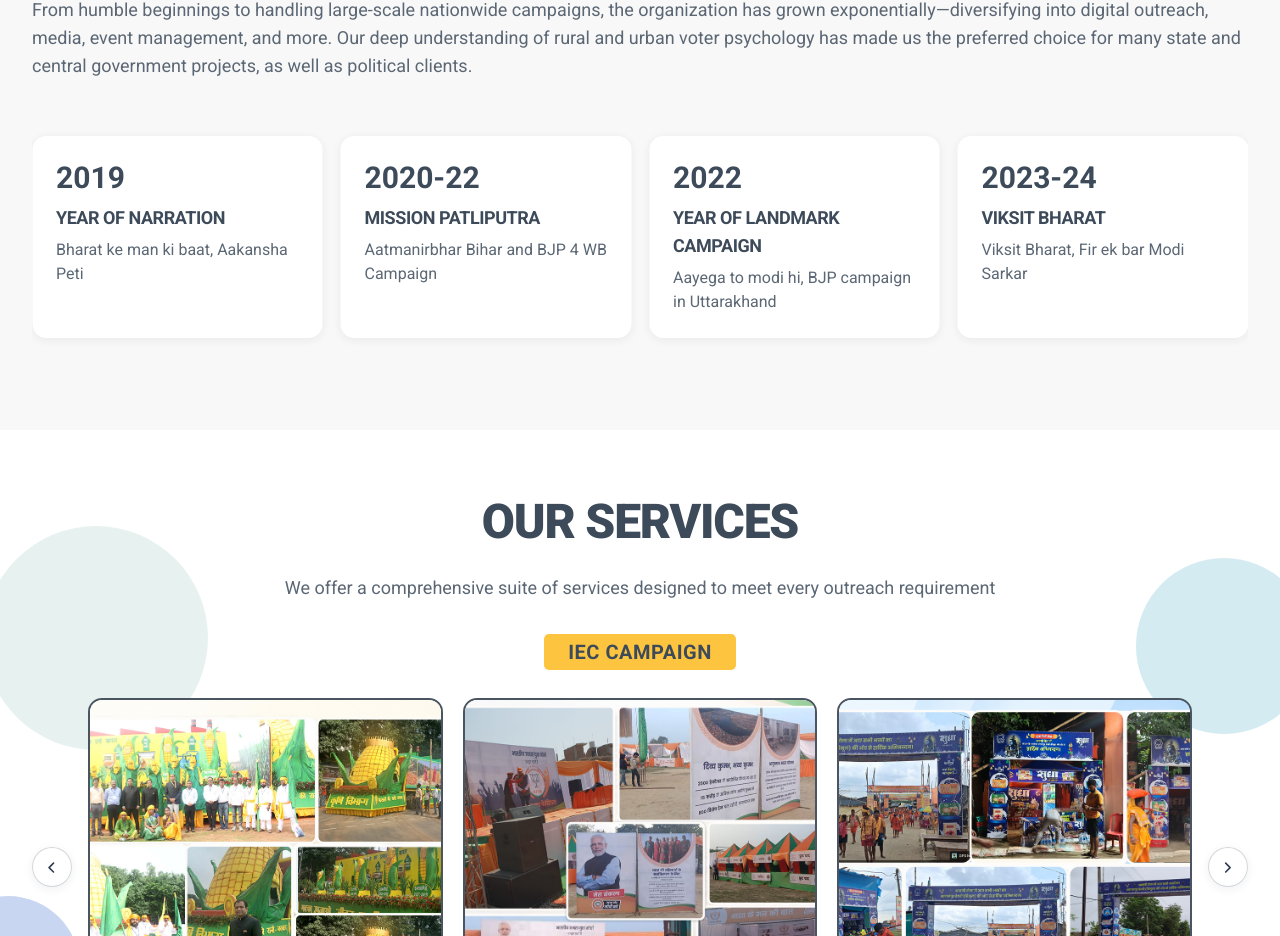
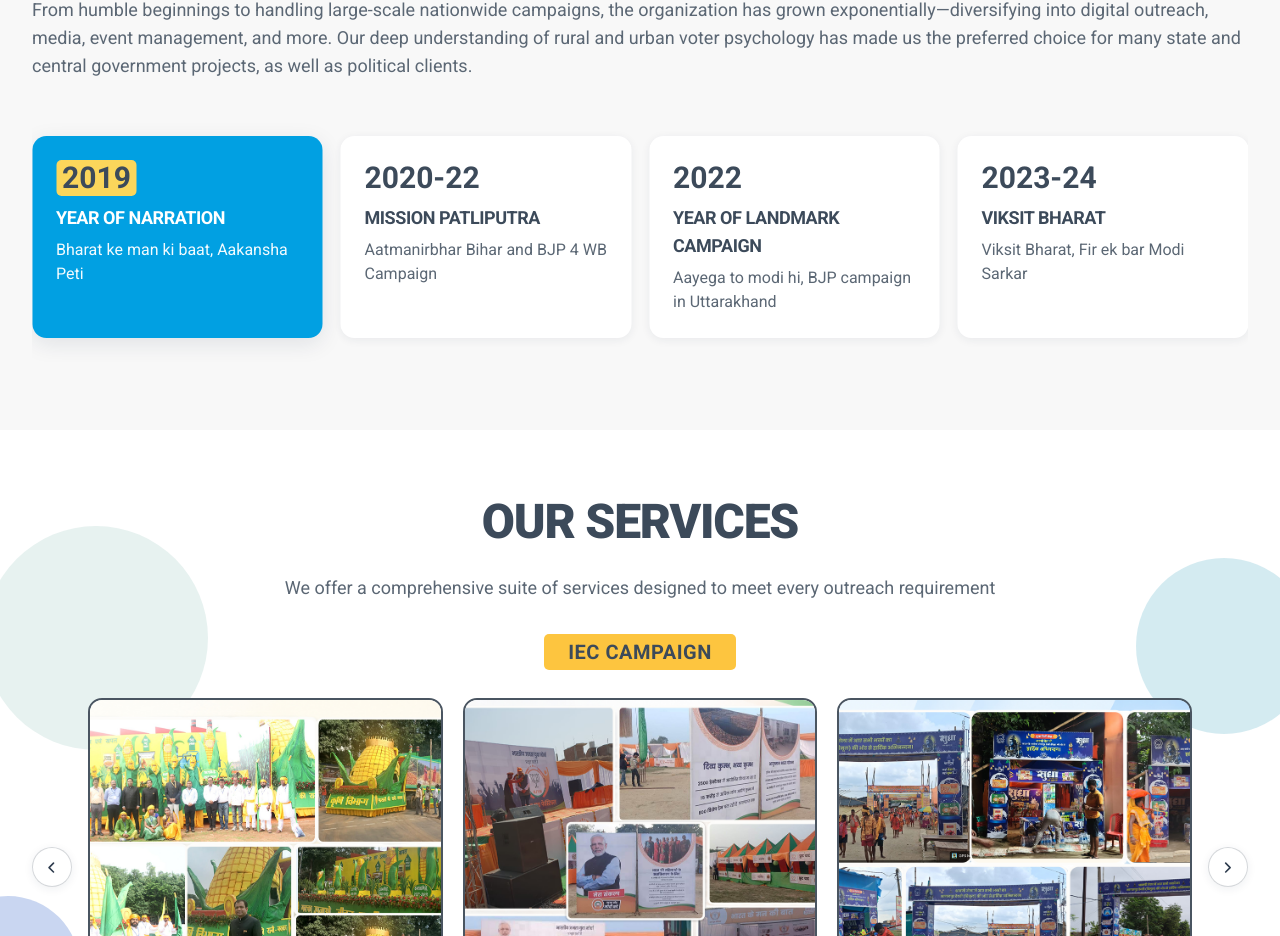
Before and after one commit to MehraHemant/pvo, a React (Vite) app: page / in a window 1280 px wide. Shown: the part 1673-2609 px from the top of the page. Built offline with nearby package versions, Linux system fonts and the light colour scheme.

Commit message:
fix: journey carousel highlight with loop
Drive active card styling from Swiper's slide-active class so loop clones highlight correctly without React index sync.

```diff
--- a/src/components/Journey.jsx
+++ b/src/components/Journey.jsx
@@ -68,32 +68,24 @@
   1024: { slidesPerView: 4, slidesPerGroup: 1, spaceBetween: 18 },
 }
 
-function JourneyCard({ card, isActive }) {
-  const cardBg = isActive ? 'bg-pvo-blue text-white shadow-pvo-md' : 'bg-white shadow-pvo-sm'
-  const yearClass = isActive
-    ? 'mb-2 inline-block rounded-pill bg-pvo-yellow-pill px-1.5 text-journey-year leading-tight text-pvo-slate'
-    : 'mb-2 inline-block text-journey-year leading-tight text-pvo-slate'
-  const titleClass = isActive
-    ? 'mb-1.5 text-journey-kicker uppercase text-white'
-    : 'mb-1.5 text-journey-kicker uppercase text-pvo-slate'
-  const descClass = isActive
-    ? 'text-journey-body leading-normal text-white/95'
-    : 'text-journey-body leading-normal text-pvo-text-light'
-
+function JourneyCard({ card }) {
   return (
-    <article
-      className={`h-full rounded-photo p-4 transition duration-300 hover:-translate-y-1 hover:shadow-pvo-md md:rounded-card-md md:p-5 xl:rounded-card xl:p-6 ${cardBg}`}
-    >
-      <span className={yearClass}>{card.year}</span>
-      <h3 className={titleClass}>{card.title}</h3>
-      <p className={descClass}>{card.description}</p>
+    <article className="journey-card h-full rounded-photo bg-white p-4 shadow-pvo-sm transition duration-300 hover:-translate-y-1 hover:shadow-pvo-md md:rounded-card-md md:p-5 xl:rounded-card xl:p-6">
+      <span className="journey-card__year mb-2 inline-block text-journey-year leading-tight text-pvo-slate">
+        {card.year}
+      </span>
+      <h3 className="journey-card__title mb-1.5 text-journey-kicker uppercase text-pvo-slate">
+        {card.title}
+      </h3>
+      <p className="journey-card__desc text-journey-body leading-normal text-pvo-text-light">
+        {card.description}
+      </p>
     </article>
   )
 }
 
 export default function Journey() {
   const swiperRef = useRef(null)
-  const [activeIndex, setActiveIndex] = useState(0)
   const [reduceMotion, setReduceMotion] = useState(
     () => window.matchMedia('(prefers-reduced-motion: reduce)').matches
   )
@@ -104,10 +96,6 @@
     mq.addEventListener('change', onChange)
     return () => mq.removeEventListener('change', onChange)
   }, [])
-
-  const syncActiveIndex = (swiper) => {
-    setActiveIndex(swiper.realIndex)
-  }
 
   return (
     <section
@@ -152,8 +140,7 @@
                     pauseOnMouseEnter: true,
                   }
             }
-            onSwiper={bindSwiperLoopFix(swiperRef, syncActiveIndex)}
-            onSlideChange={syncActiveIndex}
+            onSwiper={bindSwiperLoopFix(swiperRef)}
             onBreakpoint={fixSwiperLoop}
             onResize={fixSwiperLoop}
             onSlideChangeTransitionEnd={fixSwiperLoop}
@@ -163,7 +150,7 @@
           >
             {JOURNEY_SLIDES.map((card, index) => (
               <SwiperSlide key={`${card.year}-${index}`} className="!h-auto py-6">
-                <JourneyCard card={card} isActive={activeIndex === index} />
+                <JourneyCard card={card} />
               </SwiperSlide>
             ))}
           </Swiper>
--- a/src/styles.css
+++ b/src/styles.css
@@ -290,6 +290,20 @@
     }
   }
 
+  /* Active card: Swiper marks the leftmost visible slide (incl. loop clones). */
+  .journey-swiper .swiper-slide-active .journey-card {
+    @apply bg-pvo-blue text-white shadow-pvo-md;
+  }
+  .journey-swiper .swiper-slide-active .journey-card__year {
+    @apply rounded-pill bg-pvo-yellow-pill px-1.5 text-pvo-slate;
+  }
+  .journey-swiper .swiper-slide-active .journey-card__title {
+    @apply text-white;
+  }
+  .journey-swiper .swiper-slide-active .journey-card__desc {
+    @apply text-white/95;
+  }
+
   /* Legacy PSD token names — breakpoint type scale (no var(--u) on font-size). */
   .text-tiny {
     @apply text-xs font-light leading-snug md:text-sm;
```
